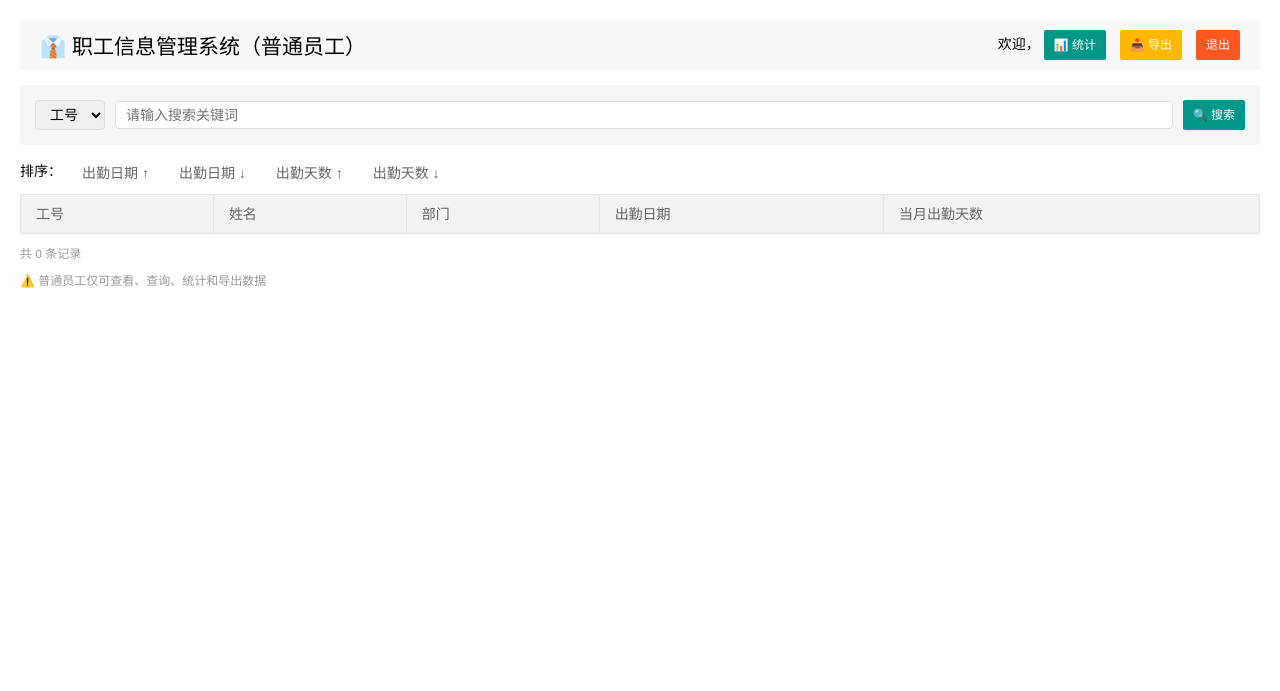
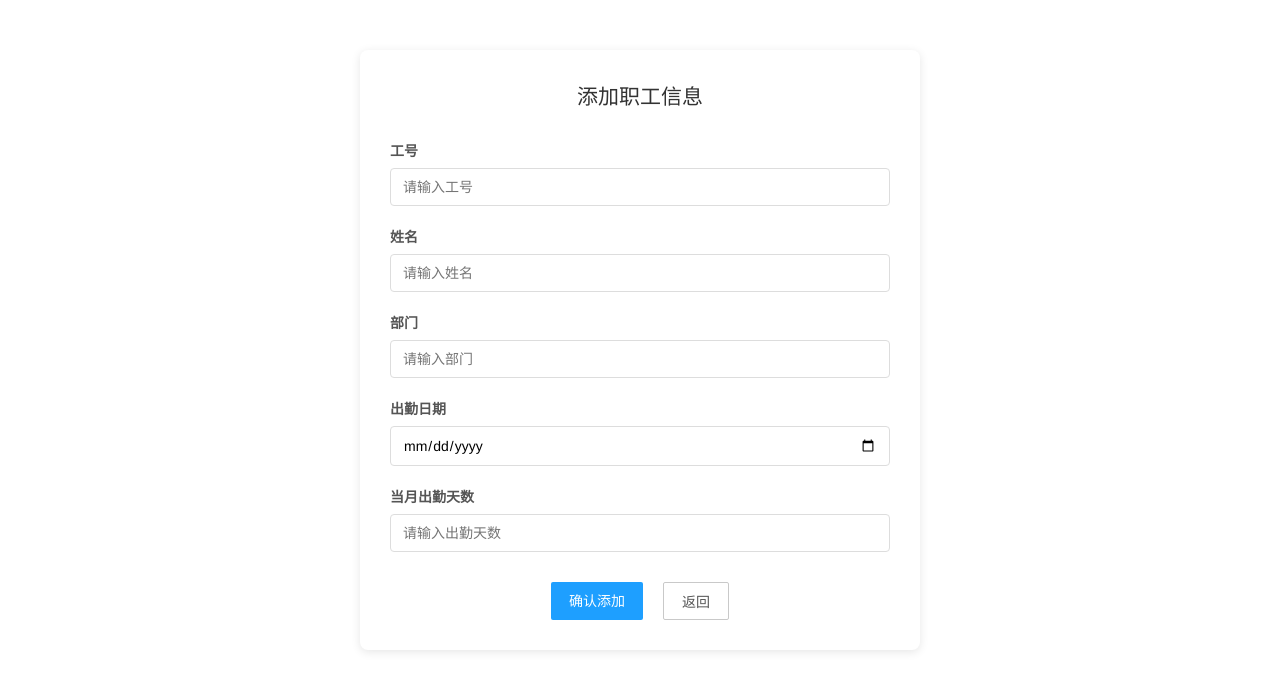
Before and after one commit to voidbytes/employees_management_system, a Flask app: template templates/add.html in a window 1280 px wide. Shown: the top 691 px of the page. Run offline with Flask 3, Linux system fonts and the light colour scheme; the template is opened without the code that fills it, so the values that code supplies are empty.

Commit message:
fix: add page button links and create proper add form template
- Fix admin.html: add button link from empty to /add
- Fix employee.html: statistics link from empty to /statistics
- Create proper add.html form template for adding new employees

```diff
--- a/templates/add.html
+++ b/templates/add.html
@@ -2,100 +2,98 @@
 <html lang="zh-CN">
 <head>
     <meta charset="UTF-8">
-    <title>职工信息管理 - 普通员工</title>
+    <title>添加职工 - 管理员</title>
     <link rel="stylesheet" href="/static/css/layui.css">
     <style>
-        .header-bar {
-            display: flex;
-            justify-content: space-between;
-            align-items: center;
-            background: #f8f8f8;
-            padding: 10px 20px;
+        .form-container {
+            max-width: 500px;
+            margin: 50px auto;
+            padding: 30px;
+            background: #fff;
+            border-radius: 8px;
+            box-shadow: 0 2px 10px rgba(0,0,0,0.1);
+        }
+        .form-container h2 {
+            text-align: center;
+            margin-bottom: 30px;
+            color: #333;
+        }
+        .form-item {
+            margin-bottom: 20px;
+        }
+        .form-item label {
+            display: block;
+            margin-bottom: 8px;
+            font-weight: bold;
+            color: #555;
+        }
+        .form-item input {
+            width: 100%;
+            padding: 10px 12px;
+            border: 1px solid #ddd;
             border-radius: 4px;
-            margin-bottom: 15px;
+            font-size: 14px;
+            box-sizing: border-box;
         }
-        .search-box {
-            padding: 15px;
-            background: #f5f5f5;
-            border-radius: 4px;
-            margin-bottom: 15px;
+        .form-item input:focus {
+            border-color: #5fb878;
+            outline: none;
         }
-        .search-box form {
+        .form-actions {
             display: flex;
             gap: 10px;
-            align-items: center;
+            justify-content: center;
+            margin-top: 30px;
         }
-        .search-box select { padding: 5px 10px; border-radius: 4px; border: 1px solid #ddd; }
-        .search-box input { flex: 1; padding: 5px 10px; border-radius: 4px; border: 1px solid #ddd; }
-        .sort-bar { display: flex; gap: 10px; margin: 10px 0; font-size: 14px; }
-        .sort-bar a { color: #666; text-decoration: none; padding: 2px 10px; border-radius: 3px; }
-        .sort-bar a:hover { background: #e8e8e8; }
-        .sort-bar a.active { background: #5fb878; color: #fff; }
-        .count-info { color: #999; font-size: 12px; margin-top: 10px; }
-        .tip-info { margin-top: 10px; color: #999; font-size: 12px; }
+        .error-msg {
+            color: #ff5722;
+            text-align: center;
+            margin-bottom: 15px;
+            padding: 10px;
+            background: #fff3e0;
+            border-radius: 4px;
+        }
     </style>
 </head>
 <body>
-    <div style="padding:20px;">
-        <!-- 顶部栏 -->
-        <div class="header-bar">
-            <h2>👔 职工信息管理系统（普通员工）</h2>
-            <div>
-                <span>欢迎，{{ username }}</span>
-                <a href=" " class="layui-btn layui-btn-sm">📊 统计</a >
-                <a href="/export" class="layui-btn layui-btn-sm layui-btn-warm">📥 导出</a >
-                <a href="/logout" class="layui-btn layui-btn-sm layui-btn-danger">退出</a >
+    <div class="form-container">
+        <h2>添加职工信息</h2>
+
+        {% if error %}
+        <div class="error-msg">{{ error }}</div>
+        {% endif %}
+
+        <form action="/add2" method="post">
+            <div class="form-item">
+                <label>工号</label>
+                <input type="text" name="emp_id" placeholder="请输入工号" required>
             </div>
-        </div>
 
-        <!-- 搜索 -->
-        <div class="search-box">
-            <form action="/search" method="post">
-                <select name="search_type">
-                    <option value="id">工号</option>
-                    <option value="name">姓名</option>
-                    <option value="department">部门</option>
-                </select>
-                <input type="text" name="keyword" placeholder="请输入搜索关键词" value="{{ keyword or '' }}">
-                <button type="submit" class="layui-btn layui-btn-sm">🔍 搜索</button>
-            </form>
-        </div>
+            <div class="form-item">
+                <label>姓名</label>
+                <input type="text" name="name" placeholder="请输入姓名" required>
+            </div>
 
-        <!-- 排序 -->
-        <div class="sort-bar">
-            <span>排序：</span>
-            <a href="/sort/date/asc">出勤日期 ↑</a >
-            <a href="/sort/date/desc">出勤日期 ↓</a >
-            <a href="/sort/days/asc">出勤天数 ↑</a >
-            <a href="/sort/days/desc">出勤天数 ↓</a >
-        </div>
+            <div class="form-item">
+                <label>部门</label>
+                <input type="text" name="department" placeholder="请输入部门" required>
+            </div>
 
-        <!-- 表格 -->
-        <table class="layui-table">
-            <thead>
-                <tr>
-                    <th>工号</th>
-                    <th>姓名</th>
-                    <th>部门</th>
-                    <th>出勤日期</th>
-                    <th>当月出勤天数</th>
-                </tr>
-            </thead>
-            <tbody>
-                {% for emp in employees %}
-                <tr>
-                    <td>{{ emp.emp_id }}</td>
-                    <td>{{ emp.name }}</td>
-                    <td>{{ emp.department }}</td>
-                    <td>{{ emp.attendance_date }}</td>
-                    <td>{{ emp.days_present }}</td>
-                </tr>
-                {% endfor %}
-            </tbody>
-        </table>
-        <div class="count-info">共 {{ employees|length }} 条记录</div>
-        <div class="tip-info">⚠️ 普通员工仅可查看、查询、统计和导出数据</div>
+            <div class="form-item">
+                <label>出勤日期</label>
+                <input type="date" name="attendance_date" required>
+            </div>
+
+            <div class="form-item">
+                <label>当月出勤天数</label>
+                <input type="number" name="days_present" min="0" max="31" placeholder="请输入出勤天数" required>
+            </div>
+
+            <div class="form-actions">
+                <button type="submit" class="layui-btn layui-btn-normal">确认添加</button>
+                <a href="/home" class="layui-btn layui-btn-primary">返回</a>
+            </div>
+        </form>
     </div>
-    <script src="/static/layui.all.js"></script>
 </body>
 </html>
--- a/templates/admin.html
+++ b/templates/admin.html
@@ -62,7 +62,7 @@
             <h2>👔 职工信息管理系统（管理员）</h2>
             <div class="btn-group">
                 <span>欢迎，{{ username }}</span>
-                <a href=" " class="layui-btn layui-btn-sm layui-btn-normal">+ 添加</a >
+                <a href="/add" class="layui-btn layui-btn-sm layui-btn-normal">+ 添加</a >
                 <a href="/statistics" class="layui-btn layui-btn-sm">📊 统计</a >
                 <a href="/export" class="layui-btn layui-btn-sm layui-btn-warm">📥 导出</a >
                 <a href="/logout" class="layui-btn layui-btn-sm layui-btn-danger">退出</a >
--- a/templates/employee.html
+++ b/templates/employee.html
@@ -42,7 +42,7 @@
             <h2>👔 职工信息管理系统（普通员工）</h2>
             <div>
                 <span>欢迎，{{ username }}</span>
-                <a href=" " class="layui-btn layui-btn-sm">📊 统计</a >
+                <a href="/statistics" class="layui-btn layui-btn-sm">📊 统计</a >
                 <a href="/export" class="layui-btn layui-btn-sm layui-btn-warm">📥 导出</a >
                 <a href="/logout" class="layui-btn layui-btn-sm layui-btn-danger">退出</a >
             </div>
```
